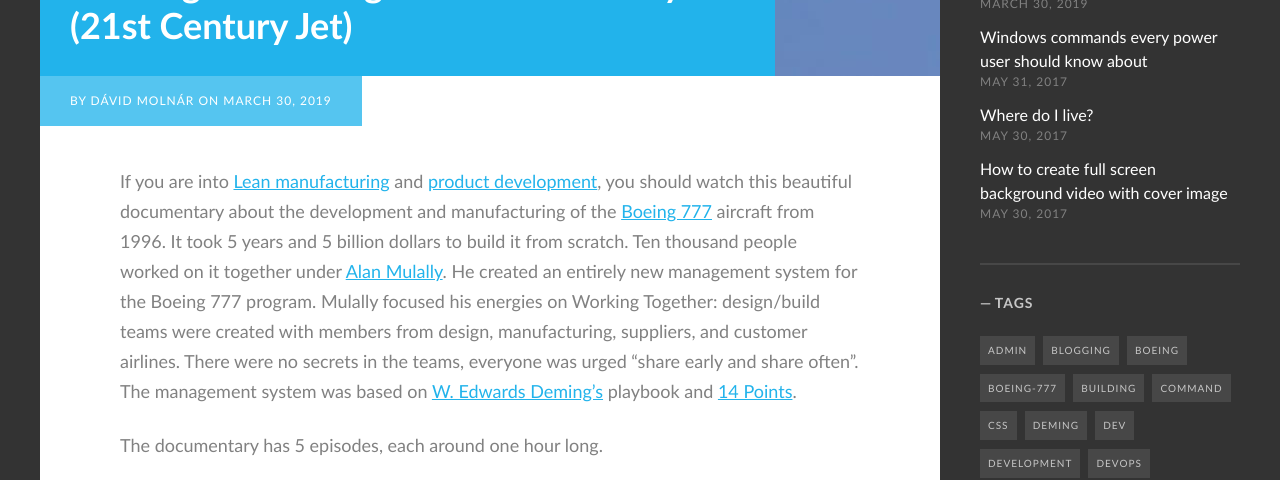
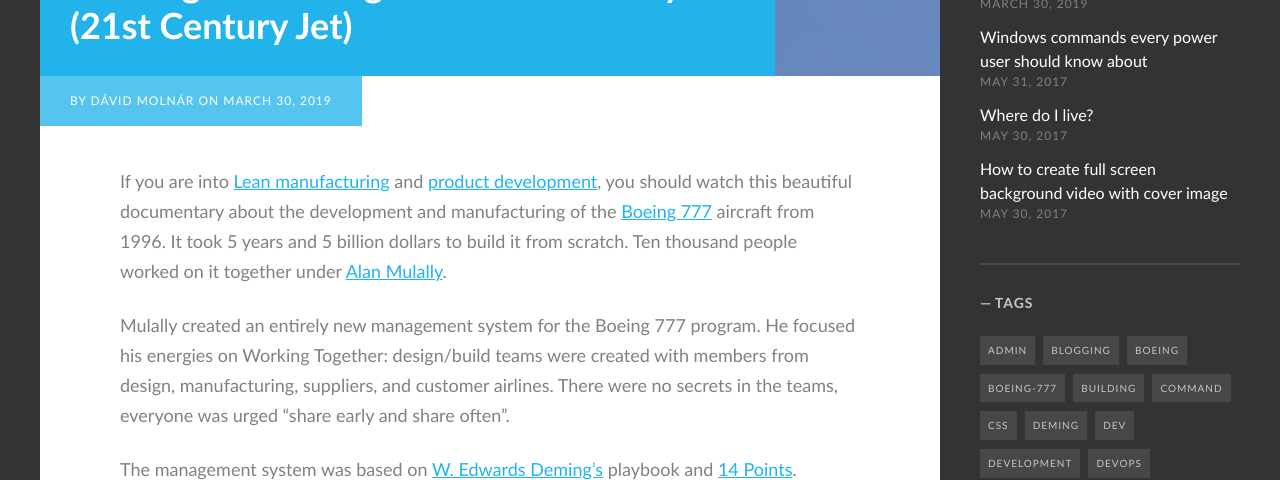
Before and after one commit to mdavid626/blog, a Jekyll site: the page built from _posts/2019-03-30-Boeing-777-documentary.md, in a window 1280 px wide and 900 px high, scrolled down 768 px, cut to the strip 0-480 px from the top of the window. Built offline with Jekyll 4.4.1, drawn with Linux system fonts in a browser that asks for light colours; some web fonts are replaced; comment, search, counter and statistics services are not loaded.

```diff
--- a/_posts/2019-03-30-Boeing-777-documentary.md
+++ b/_posts/2019-03-30-Boeing-777-documentary.md
@@ -6,7 +6,11 @@ banner_image: United_Airlines_777_N797UA_LAX.jpg
 tags: [boeing, boeing-777, triple-7, building, mullaly, lean, engineering, development, documentary, lean, lean-manufacturing, lean-product-development, deming]
 ---
 
-If you are into [Lean manufacturing](https://en.wikipedia.org/wiki/Lean_manufacturing) and [product development](https://en.wikipedia.org/wiki/Lean_product_development), you should watch this beautiful documentary about the development and manufacturing of the [Boeing 777](https://en.wikipedia.org/wiki/Boeing_777) aircraft from 1996. It took 5 years and 5 billion dollars to build it from scratch. Ten thousand people worked on it together under [Alan Mulally](https://en.wikipedia.org/wiki/Alan_Mulally). He created an entirely new management system for the Boeing 777 program. Mulally focused his energies on Working Together: design/build teams were created with members from design, manufacturing, suppliers, and customer airlines. There were no secrets in the teams, everyone was urged "share early and share often". The management system was based on [W. Edwards Deming's](https://en.wikipedia.org/wiki/W._Edwards_Deming) playbook and [14 Points](https://www.isixsigma.com/dictionary/demings-14-points/).
+If you are into [Lean manufacturing](https://en.wikipedia.org/wiki/Lean_manufacturing) and [product development](https://en.wikipedia.org/wiki/Lean_product_development), you should watch this beautiful documentary about the development and manufacturing of the [Boeing 777](https://en.wikipedia.org/wiki/Boeing_777) aircraft from 1996. It took 5 years and 5 billion dollars to build it from scratch. Ten thousand people worked on it together under [Alan Mulally](https://en.wikipedia.org/wiki/Alan_Mulally).
+
+Mulally created an entirely new management system for the Boeing 777 program. He focused his energies on Working Together: design/build teams were created with members from design, manufacturing, suppliers, and customer airlines. There were no secrets in the teams, everyone was urged "share early and share often".
+
+The management system was based on [W. Edwards Deming's](https://en.wikipedia.org/wiki/W._Edwards_Deming) playbook and [14 Points](https://www.isixsigma.com/dictionary/demings-14-points/).
 
 The documentary has 5 episodes, each around one hour long.
 
```
